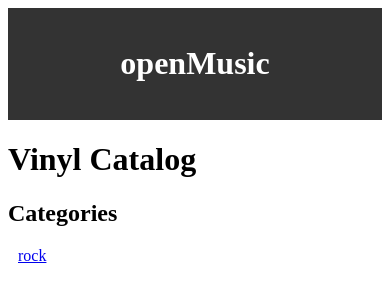
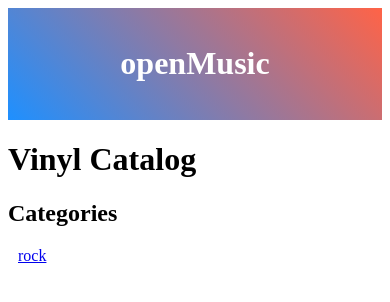
Before and after one commit to Tolevats/openmusic-v2, a Vue app: page / in a window 390 px wide. Shown: the top 302 px of the page. Built offline with nearby package versions, Linux system fonts and the light colour scheme.

Commit message:
comment logo

```diff
--- a/src/components/Header.vue
+++ b/src/components/Header.vue
@@ -1,6 +1,6 @@
 <template>
     <header>
-       <!--  <img src="@assets/logo/main-logo-white-transparent.png" alt="openMusic Logo" class="logo" /> -->
+        <!-- <img src="@assets/logo/logo-white-transparent.svg" alt="openMusic Logo" class="logo" /> -->
         <h1>openMusic</h1>
     </header>
 </template>
@@ -10,7 +10,7 @@ export default {
     name: 'header-component',
 /*     data() {
         return {
-            logo: require('@/assets/logo/main-logo-white-transparent.png'),
+            logo: require('@assets/logo/logo-white-transparent.svg'),
         };
     } */
 };
@@ -21,16 +21,24 @@ header {
     display: flex;
     align-items: center;
     justify-content: center;
-    background-color: #333;
+    background: linear-gradient(45deg, #1e90ff, #ff6347);
     color: white;
     padding: 1rem;
 }
 
 .logo {
     width: 50px;
-    /* Ajusta el tamaño según tus necesidades */
     height: auto;
     margin-right: 10px;
-    /* Espacio entre el logo y el texto */
+}
+
+@media (max-width: 768px) {
+  header {
+    flex-direction: column;
+    text-align: center;
+  }
+  .logo {
+    margin-bottom: 10px;
+  }
 }
 </style>
```
